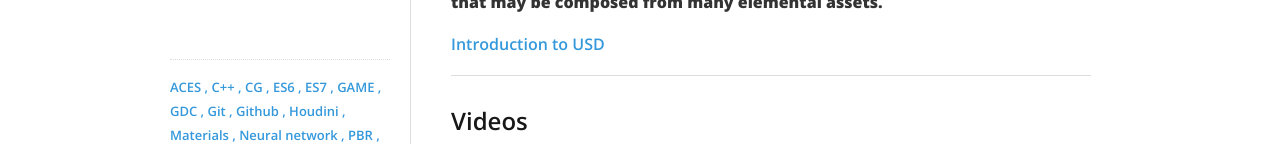
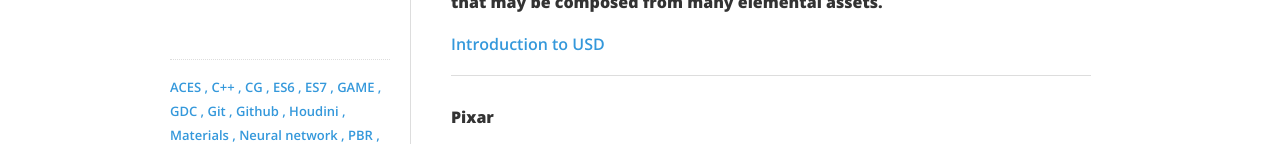
Before and after one commit to yoann01/ktmd, a Jekyll site: the page built from _posts/2019-10-01-USD.md, in a window 1280 px wide and 900 px high, cut to the strip 0-501 px from the top of the window. Shown: the part 357-501 px from the top of the strip. Built offline with Jekyll 4.4.1, drawn with Linux system fonts in a browser that asks for light colours; nearby versions of some CDN libraries.

Commit message:
Update 2019-10-01-USD.md

```diff
--- a/_posts/2019-10-01-USD.md
+++ b/_posts/2019-10-01-USD.md
@@ -21,8 +21,6 @@ from many elemental assets.**
 
 -------------------
 
-## Videos
-
 **Pixar**
 
 <iframe src="https://player.vimeo.com/video/188191100" width="640" height="360" frameborder="0" allow="autoplay; fullscreen" allowfullscreen></iframe>
@@ -41,7 +39,7 @@ Matt describes relevant composition and underlying features of USD, the role of
 
 
 <details>
-  <summary><b>More from pixar vimeo</b></summary>
+  <summary><b><span style="color:DarkSlateBlue">More from pixar vimeo</span></b></summary>
 
 <iframe src="https://player.vimeo.com/video/75622730" width="640" height="360" frameborder="0" allow="autoplay; fullscreen" allowfullscreen></iframe>
 
```
